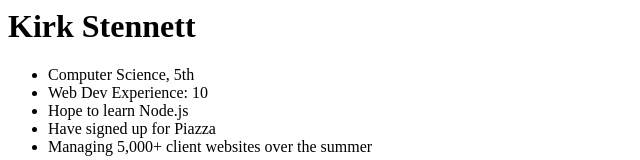
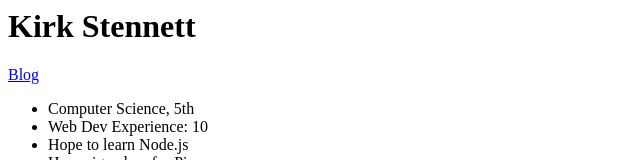
Before and after one commit to OSU-CS290-F16/assignment-0-Kirksten3, a plain HTML site: page index.html in a window 1280 px wide. Shown: the top 160 px of the page, without its empty margins (0-640 px from the left). Drawn offline with Linux system fonts and the light colour scheme.

Commit message:
link to blog

```diff
--- a/index.html
+++ b/index.html
@@ -1,5 +1,6 @@
 <div>
   <h1>Kirk Stennett</h1>
+  <a href='blog.html'>Blog</a>
 </div>
 <ul>
   <li>Computer Science, 5th</li>
```
